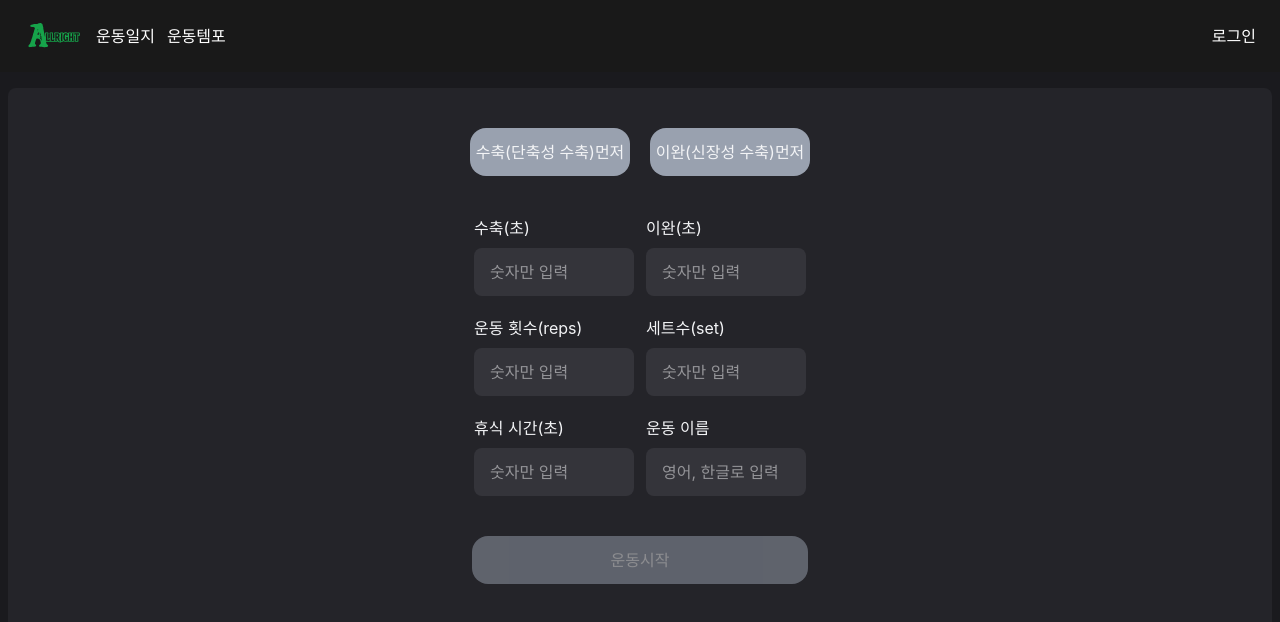
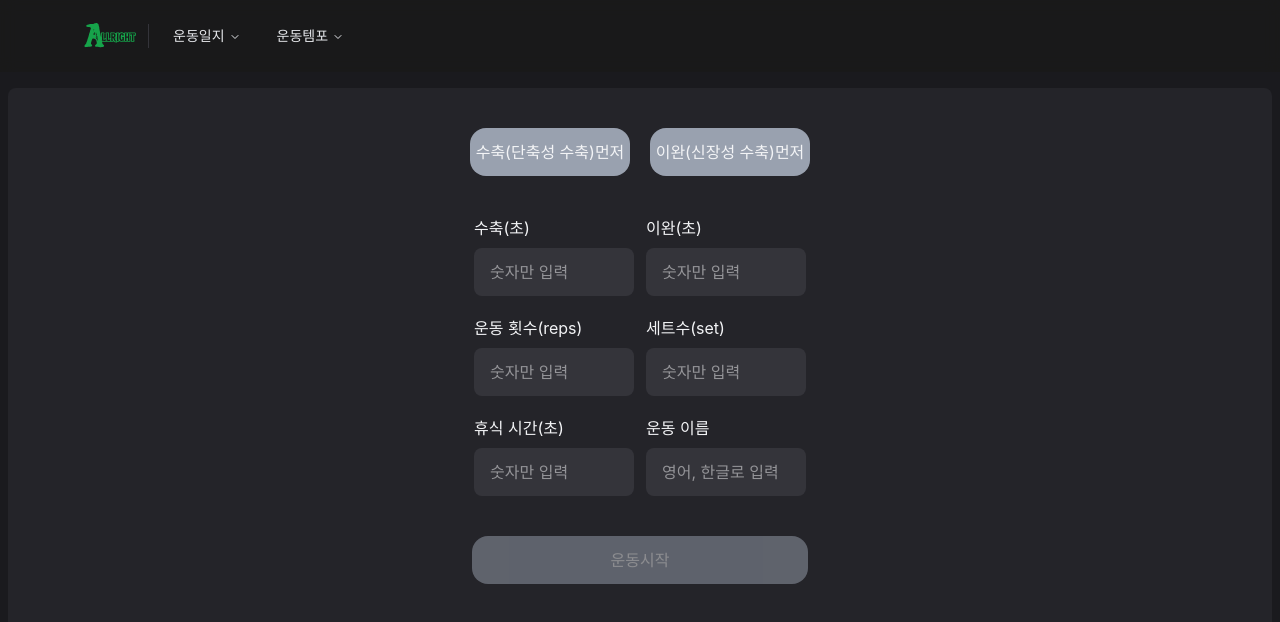
Before and after one commit to whdjh/YepBuddy, a Next.js app in the folder allright_web/: page /tempo in a window 1280 px wide. Shown: the top 622 px of the page. Built offline with nearby package versions, Linux system fonts and the light colour scheme; a web font is replaced by a local one.

Commit message:
feat: nav shadcn 적용

```diff
--- a/allright_web/package.json
+++ b/allright_web/package.json
@@ -11,6 +11,8 @@
   },
   "dependencies": {
     "@hookform/error-message": "^2.0.1",
+    "@radix-ui/react-dropdown-menu": "^2.1.16",
+    "@radix-ui/react-navigation-menu": "^1.2.14",
     "@radix-ui/react-slot": "^1.2.3",
     "@supabase/supabase-js": "^2.55.0",
     "@tanstack/react-query": "^4.40.1",
--- a/allright_web/src/components/common/Gnb.tsx
+++ b/allright_web/src/components/common/Gnb.tsx
@@ -1,46 +1,81 @@
-'use client'
+"use client"
 
-import Link from "next/link";
-import Logo from "@/asset/ic/ic_logo.svg";
+import Link from "next/link"
+import { usePathname } from "next/navigation"
+import Logo from "@/asset/ic/ic_logo.svg"
+
+import {
+  NavigationMenu,
+  NavigationMenuContent,
+  NavigationMenuItem,
+  NavigationMenuLink,
+  NavigationMenuList,
+  NavigationMenuTrigger,
+} from "@/components/ui/navigation-menu"
+
+type Entry = { href: string; title: string; desc?: string }
+type Menu = { name: string; items: Entry[] }
+
+const menus: Menu[] = [
+  {
+    name: "운동일지",
+    items: [
+      { href: "/diary", title: "개인", desc: "자신의 운동기록일지를 볼 수 있어요." },
+      { href: "/mypage", title: "회원", desc: "회원의 운동기록일지를 볼 수 있어요." },
+    ],
+  },
+  {
+    name: "운동템포",
+    items: [
+      { href: "/diary", title: "모바일", desc: "카운팅해줄 수 있어요." },
+      { href: "/tempo", title: "PC", desc: "템포 조절이 가능해요." },
+    ],
+  },
+]
 
 export default function Gnb() {
-  const navItems = [
-    { href: "/diary", label: "운동일지" },
-    { href: "/tempo", label: "운동템포" },
-  ];
+  const pathname = usePathname()
+  const isActive = (href: string) =>
+    pathname === href || pathname.startsWith(href + "/")
 
   return (
-    <header className="fixed top-0 left-0 z-50 w-full bg-[#191919]">
-      <div className="flex h-[4.5rem] w-full items-center justify-center px-[1.5rem]">
-        <div className="flex w-full items-center justify-between text-white my-auto">
-          <nav className="flex items-center gap-[0.75rem]">
-            <Link
-              href='/'
-              aria-label="메인페이지로 이동"
-            >
-              <Logo width={60} height={60} />
-            </Link>
-            {navItems.map(({ href, label }) => (
-              <Link
-                key={href}
-                href={href}
-                aria-label={`${label} 페이지로 이동`}
-                className="text-white"
-              >
-                {label}
-              </Link>
-            ))}
-          </nav>
-          <div>
-            <Link
-              href="/login"
-              aria-label="로그인 페이지로 이동"
-            >
-              로그인
-            </Link>
-          </div>
+    <nav className="fixed top-0 left-0 right-0 z-50 h-[4.5rem] bg-[#191919]/80 backdrop-blur">
+      <div className="flex items-center justify-between px-5 tab:px-20 py-1.5">
+        <div className="flex items-center gap-0.5 tab:gap-2">
+          <Link href="/" aria-label="메인페이지로 이동">
+            <Logo width={60} height={60} />
+          </Link>
+          <hr className="w-px h-6 border-0 bg-[#34343A]" />
+
+          <NavigationMenu>
+            <NavigationMenuList>
+              {menus.map((menu) => (
+                <NavigationMenuItem key={menu.name}>
+                  <NavigationMenuTrigger>{menu.name}</NavigationMenuTrigger>
+                  <NavigationMenuContent>
+                    <ul className="grid w-[150px] gap-4 tab:w-[300px]">
+                      <li className="flex flex-col gap-2">
+                        {menu.items.map((item) => (
+                          <NavigationMenuLink asChild key={item.href}>
+                            <Link href={item.href} data-active={isActive(item.href)}>
+                              <div className="font-medium">{item.title}</div>
+                              {item.desc && (
+                                <div className="text-muted-foreground">
+                                  {item.desc}
+                                </div>
+                              )}
+                            </Link>
+                          </NavigationMenuLink>
+                        ))}
+                      </li>
+                    </ul>
+                  </NavigationMenuContent>
+                </NavigationMenuItem>
+              ))}
+            </NavigationMenuList>
+          </NavigationMenu>
         </div>
       </div>
-    </header>
-  );
+    </nav>
+  )
 }
--- /dev/null
+++ b/allright_web/src/components/ui/navigation-menu.tsx
@@ -0,0 +1,205 @@
+// src/components/ui/navigation-menu.tsx
+"use client"
+
+import * as React from "react"
+import * as NavigationMenuPrimitive from "@radix-ui/react-navigation-menu"
+import { cva } from "class-variance-authority"
+import { ChevronDownIcon } from "lucide-react"
+import { cn } from "@/lib/utils"
+
+/**
+ * NOTE
+ * - shadcn 토큰(bg-background, accent, popover, ring 등) 제거
+ * - 다크 헤더(#191919)에서 잘 보이는 중립 색상으로 치환
+ * - hover/focus/active는 white 계열 alpha로 처리
+ */
+
+function NavigationMenu({
+  className,
+  children,
+  viewport = true,
+  ...props
+}: React.ComponentProps<typeof NavigationMenuPrimitive.Root> & {
+  viewport?: boolean
+}) {
+  return (
+    <NavigationMenuPrimitive.Root
+      data-slot="navigation-menu"
+      data-viewport={viewport}
+      className={cn(
+        "group/navigation-menu relative flex max-w-max flex-1 items-center justify-center",
+        className
+      )}
+      {...props}
+    >
+      {children}
+      {viewport && <NavigationMenuViewport />}
+    </NavigationMenuPrimitive.Root>
+  )
+}
+
+function NavigationMenuList({
+  className,
+  ...props
+}: React.ComponentProps<typeof NavigationMenuPrimitive.List>) {
+  return (
+    <NavigationMenuPrimitive.List
+      data-slot="navigation-menu-list"
+      className={cn(
+        "group flex flex-1 list-none items-center justify-center gap-1",
+        className
+      )}
+      {...props}
+    />
+  )
+}
+
+function NavigationMenuItem({
+  className,
+  ...props
+}: React.ComponentProps<typeof NavigationMenuPrimitive.Item>) {
+  return (
+    <NavigationMenuPrimitive.Item
+      data-slot="navigation-menu-item"
+      className={cn("relative", className)}
+      {...props}
+    />
+  )
+}
+
+/** 트리거(상단 탭 버튼) — 토큰 제거 버전 */
+const navigationMenuTriggerStyle = cva(
+  [
+    "group inline-flex h-9 w-max items-center justify-center rounded-md",
+    "px-4 py-2 text-sm font-medium",
+    "text-gray-200 bg-transparent",
+    // hover / focus / open
+    "hover:bg-white/10 hover:text-white",
+    "focus:bg-white/10 focus:text-white",
+    "data-[state=open]:bg-white/15 data-[state=open]:text-white",
+    "disabled:pointer-events-none disabled:opacity-50",
+    "outline-none transition-[color,background-color,box-shadow]",
+    "focus-visible:ring-[3px] focus-visible:ring-white/30 focus-visible:outline-1",
+  ].join(" ")
+)
+
+function NavigationMenuTrigger({
+  className,
+  children,
+  ...props
+}: React.ComponentProps<typeof NavigationMenuPrimitive.Trigger>) {
+  return (
+    <NavigationMenuPrimitive.Trigger
+      data-slot="navigation-menu-trigger"
+      className={cn(navigationMenuTriggerStyle(), "group", className)}
+      {...props}
+    >
+      {children}{" "}
+      <ChevronDownIcon
+        className="relative top-[1px] ml-1 size-3 transition duration-300 group-data-[state=open]:rotate-180"
+        aria-hidden="true"
+      />
+    </NavigationMenuPrimitive.Trigger>
+  )
+}
+
+/** 드롭다운 패널 — 토큰 제거 + 중립색/테두리로 교체 */
+function NavigationMenuContent({
+  className,
+  ...props
+}: React.ComponentProps<typeof NavigationMenuPrimitive.Content>) {
+  return (
+    <NavigationMenuPrimitive.Content
+      data-slot="navigation-menu-content"
+      className={cn(
+        // 애니메이션 유지
+        "data-[motion^=from-]:animate-in data-[motion^=to-]:animate-out data-[motion^=from-]:fade-in data-[motion^=to-]:fade-out data-[motion=from-end]:slide-in-from-right-52 data-[motion=from-start]:slide-in-from-left-52 data-[motion=to-end]:slide-out-to-right-52 data-[motion=to-start]:slide-out-to-left-52",
+        "top-0 left-0 w-full p-2 pr-2.5 md:absolute md:w-auto",
+        // viewport=false 일 때 패널 스타일
+        "group-data-[viewport=false]/navigation-menu:top-full group-data-[viewport=false]/navigation-menu:mt-1.5 group-data-[viewport=false]/navigation-menu:overflow-hidden",
+        "group-data-[viewport=false]/navigation-menu:rounded-md group-data-[viewport=false]/navigation-menu:border group-data-[viewport=false]/navigation-menu:shadow-md group-data-[viewport=false]/navigation-menu:duration-200",
+        "group-data-[viewport=false]/navigation-menu:bg-[#222] group-data-[viewport=false]/navigation-menu:text-gray-100 group-data-[viewport=false]/navigation-menu:border-white/10",
+        // link 포커스 링 정리
+        "**:data-[slot=navigation-menu-link]:focus:ring-0 **:data-[slot=navigation-menu-link]:focus:outline-none",
+        className
+      )}
+      {...props}
+    />
+  )
+}
+
+/** 뷰포트 컨테이너 — 토큰 제거 */
+function NavigationMenuViewport({
+  className,
+  ...props
+}: React.ComponentProps<typeof NavigationMenuPrimitive.Viewport>) {
+  return (
+    <div className="absolute top-full left-0 isolate z-50 flex justify-center">
+      <NavigationMenuPrimitive.Viewport
+        data-slot="navigation-menu-viewport"
+        className={cn(
+          "origin-top-center relative mt-1.5",
+          "h-[var(--radix-navigation-menu-viewport-height)] w-full md:w-[var(--radix-navigation-menu-viewport-width)]",
+          "overflow-hidden rounded-md border border-white/10 shadow-md",
+          "bg-[#222] text-gray-100",
+          "data-[state=open]:animate-in data-[state=closed]:animate-out data-[state=closed]:zoom-out-95 data-[state=open]:zoom-in-90",
+          className
+        )}
+        {...props}
+      />
+    </div>
+  )
+}
+
+/** 링크 — 토큰 제거 + hover/active 중립색 */
+function NavigationMenuLink({
+  className,
+  ...props
+}: React.ComponentProps<typeof NavigationMenuPrimitive.Link>) {
+  return (
+    <NavigationMenuPrimitive.Link
+      data-slot="navigation-menu-link"
+      className={cn(
+        "flex flex-col gap-1 rounded-sm p-2 text-sm transition-colors outline-none",
+        "text-gray-300 hover:bg-white/10 hover:text-white focus:bg-white/10 focus:text-white",
+        "focus-visible:ring-[3px] focus-visible:ring-white/30 focus-visible:outline-1",
+        "data-[active=true]:bg-white/10 data-[active=true]:text-white",
+        "[&_svg:not([class*='text-'])]:text-gray-400 [&_svg:not([class*='size-'])]:size-4",
+        className
+      )}
+      {...props}
+    />
+  )
+}
+
+/** 아래쪽 작은 다이아몬드 인디케이터 — 중립색 */
+function NavigationMenuIndicator({
+  className,
+  ...props
+}: React.ComponentProps<typeof NavigationMenuPrimitive.Indicator>) {
+  return (
+    <NavigationMenuPrimitive.Indicator
+      data-slot="navigation-menu-indicator"
+      className={cn(
+        "top-full z-[1] flex h-1.5 items-end justify-center overflow-hidden",
+        "data-[state=visible]:animate-in data-[state=hidden]:animate-out data-[state=hidden]:fade-out data-[state=visible]:fade-in",
+        className
+      )}
+      {...props}
+    >
+      <div className="relative top-[60%] h-2 w-2 rotate-45 rounded-tl-sm bg-white/20 shadow-md border border-white/10" />
+    </NavigationMenuPrimitive.Indicator>
+  )
+}
+
+export {
+  NavigationMenu,
+  NavigationMenuList,
+  NavigationMenuItem,
+  NavigationMenuContent,
+  NavigationMenuTrigger,
+  NavigationMenuLink,
+  NavigationMenuIndicator,
+  NavigationMenuViewport,
+  navigationMenuTriggerStyle,
+}
--- /dev/null
+++ b/allright_web/src/lib/utils.ts
@@ -0,0 +1,6 @@
+import { type ClassValue, clsx } from "clsx"
+import { twMerge } from "tailwind-merge"
+
+export function cn(...inputs: ClassValue[]) {
+  return twMerge(clsx(inputs))
+}
--- a/allright_web/src/styles/globals.css
+++ b/allright_web/src/styles/globals.css
@@ -1,6 +1,10 @@
 @import "tw-animate-css";
 @import "tailwindcss";
 @import './fonts.css';
+
+@theme {
+  --breakpoint-tab: 768px;
+}
 
 :root {
   --background: #1a1a1e;
```
Also changed, not shown: 1 other file (tests, documents, lock files or other folders).
